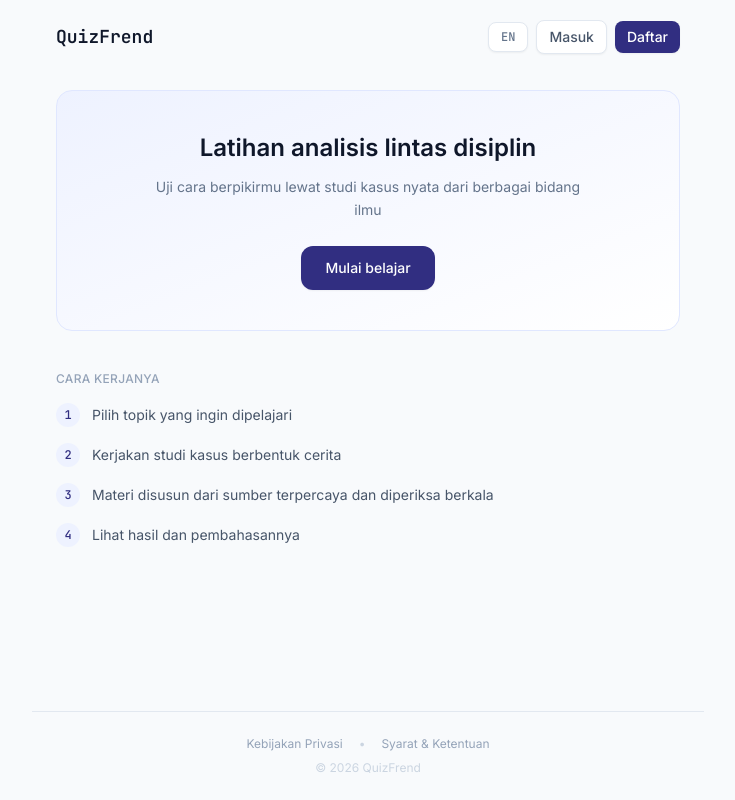
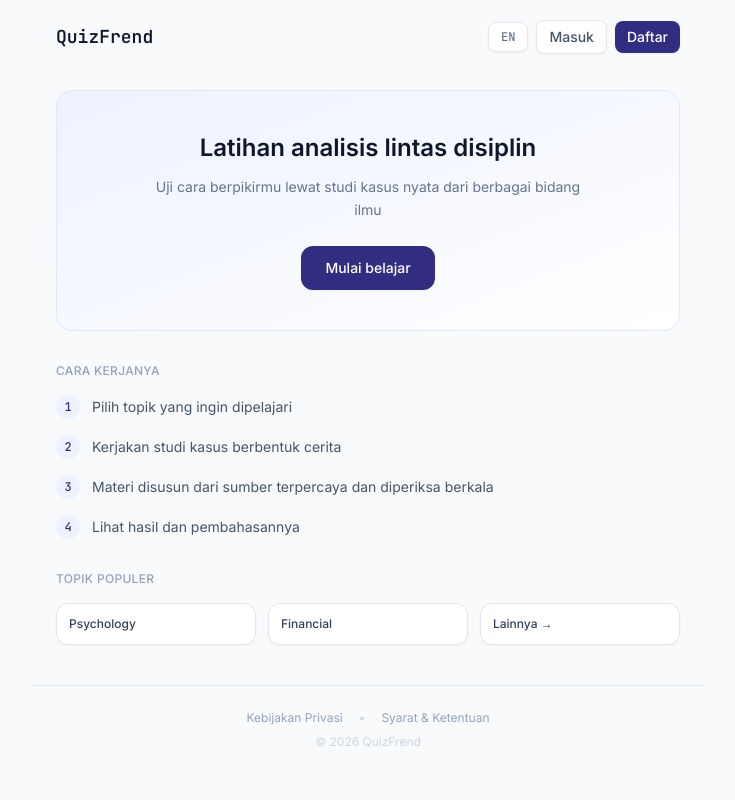
Before and after one commit to rioopr-beep/quizme, a Next.js app: page / in a window 1280 px wide. Shown: the whole page, without its empty margins (272-1007 px from the left). Built offline with nearby package versions, Linux system fonts and the light colour scheme; no server answers.

Commit message:
Update page.tsx

```diff
--- a/app/page.tsx
+++ b/app/page.tsx
@@ -61,6 +61,7 @@ export default function LandingPage(): JSX.Element {
     step4: language === 'id' ? 'Lihat hasil dan pembahasannya' : 'See your results and review',
     privacy: language === 'id' ? 'Kebijakan Privasi' : 'Privacy Policy',
     terms: language === 'id' ? 'Syarat & Ketentuan' : 'Terms & Conditions',
+    popularTopics: language === 'id' ? 'Topik Populer' : 'Popular Topics',
   };
 
   if (isChecking) {
@@ -105,15 +106,16 @@ export default function LandingPage(): JSX.Element {
           <p className="mx-auto mt-3 max-w-md text-sm leading-relaxed text-slate-500">
             {copy.subtitle}
           </p>
+          {/* DIUBAH: Mengarah ke /topics bukan /signup */}
           <Link
-            href="/signup"
+            href="/topics"
             className="mt-6 inline-block rounded-xl bg-indigo-900 px-6 py-3 text-sm font-medium text-white shadow-sm transition hover:bg-indigo-800"
           >
             {copy.cta}
           </Link>
         </section>
 
-        <section className="flex-1 px-6 py-10">
+        <section className="px-6 py-8">
           <p className="mb-4 text-xs font-medium uppercase tracking-wide text-slate-400">
             {copy.howItWorks}
           </p>
@@ -126,6 +128,33 @@ export default function LandingPage(): JSX.Element {
                 <p className="mt-0.5 text-sm text-slate-600">{step}</p>
               </div>
             ))}
+          </div>
+        </section>
+
+        {/* DITAMBAHKAN: Link kuis langsung buat Google Crawler/AdSense */}
+        <section className="px-6 pb-10">
+          <p className="mb-4 text-xs font-medium uppercase tracking-wide text-slate-400">
+            {copy.popularTopics}
+          </p>
+          <div className="grid grid-cols-2 gap-3 sm:grid-cols-3">
+            <Link
+              href="/quiz/psychology/advanced?count=10"
+              className="rounded-xl border border-slate-200 bg-white p-3 text-xs font-medium text-slate-700 shadow-sm transition hover:border-indigo-300 hover:text-indigo-900"
+            >
+              Psychology
+            </Link>
+            <Link
+              href="/quiz/financial/foundational?count=10"
+              className="rounded-xl border border-slate-200 bg-white p-3 text-xs font-medium text-slate-700 shadow-sm transition hover:border-indigo-300 hover:text-indigo-900"
+            >
+              Financial
+            </Link>
+            <Link
+              href="/topics"
+              className="rounded-xl border border-slate-200 bg-white p-3 text-xs font-medium text-slate-700 shadow-sm transition hover:border-indigo-300 hover:text-indigo-900"
+            >
+              {language === 'id' ? 'Lainnya →' : 'More →'}
+            </Link>
           </div>
         </section>
 
```
